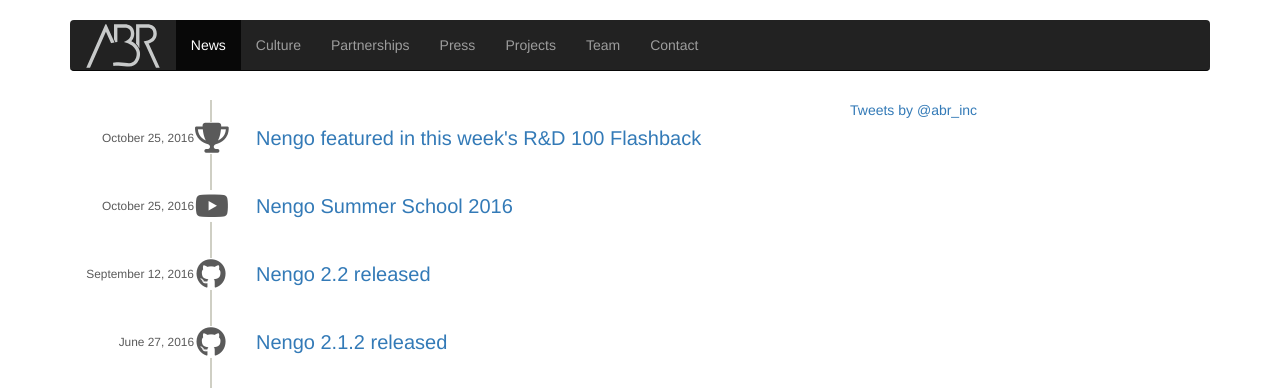
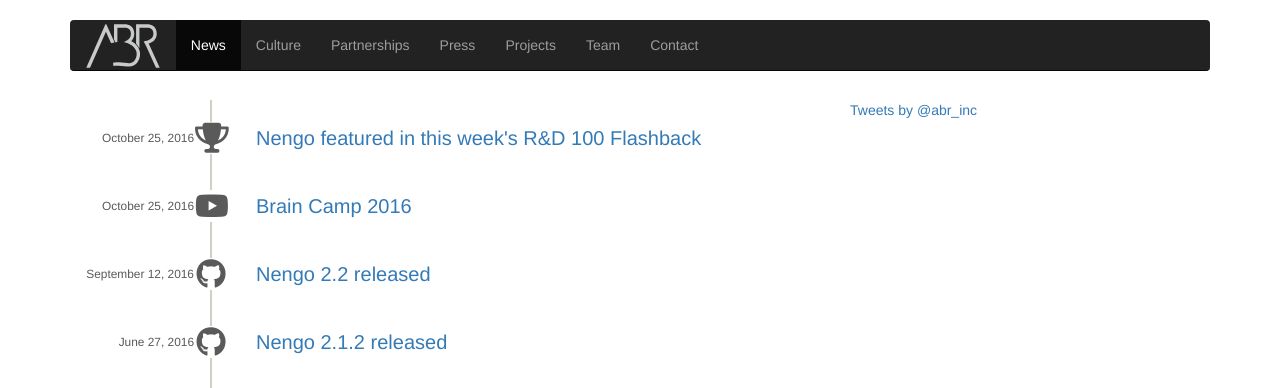
Before and after one commit to abr/abr.github.io, a Jekyll site: the page built from news.html, in a window 1280 px wide. Shown: the top 388 px of the page. Built offline with Jekyll 4.4.1, drawn with Linux system fonts in a browser that asks for light colours; nearby versions of some CDN libraries; comment, search, counter and statistics services are not loaded.

Commit message:
Change summer school post title

```diff
--- a/_posts/2016-10-25-nengo-summer-school-2016.md
+++ b/_posts/2016-10-25-brain-camp-2016.md
@@ -1,12 +1,12 @@
 ---
 layout: post
-title: Nengo Summer School 2016
+title: Brain Camp 2016
 author: Trevor Bekolay
 icon: youtube
 ---
 
 <p class="lead">
-  ABR is a proud sponsor of the Nengo Summer School.
+  ABR is a proud sponsor of the Nengo Summer School, a.k.a. Brain Camp.<br />
   Check out all the fun we had in 2016!
 </p>
 
```
